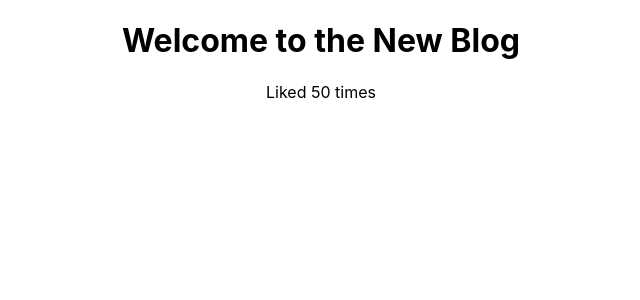
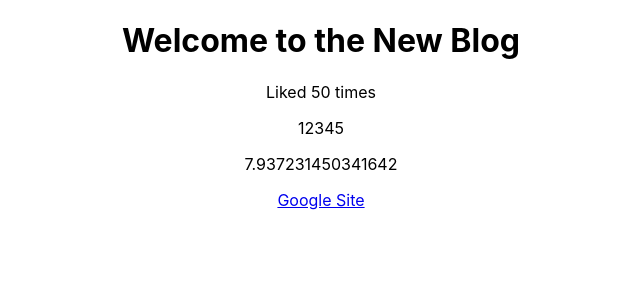
Before and after one commit to Shazammon/dojo-blog, a React (Create React App) app: page / in a window 1280 px wide. Shown: the top 300 px of the page, without its empty margins (319-959 px from the left). Built offline with nearby package versions, Linux system fonts and the light colour scheme.

Commit message:
updated app component

```diff
--- a/src/App.js
+++ b/src/App.js
@@ -4,6 +4,7 @@ function App() {
   const title = 'Welcome to the New Blog';
   const likes = 50;
   // const person = { name: 'yoshi', age: 30 };
+  const link = "http://google.com"
 
   return (
     <div className="App">
@@ -11,6 +12,10 @@ function App() {
         <h1>{ title }</h1>
         <p> Liked { likes } times </p>
         {/* <p> {person} </p> */}
+        <p> { [1,2,3,4,5] } </p>
+        <p>{ Math.random() *10 }</p>
+
+        <a href={ link }>Google Site</a>
       </div>
     </div>
   );
```
